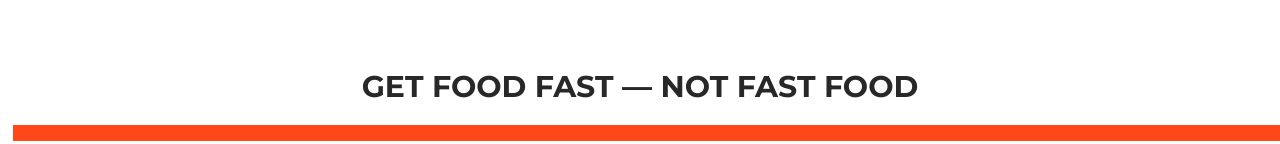
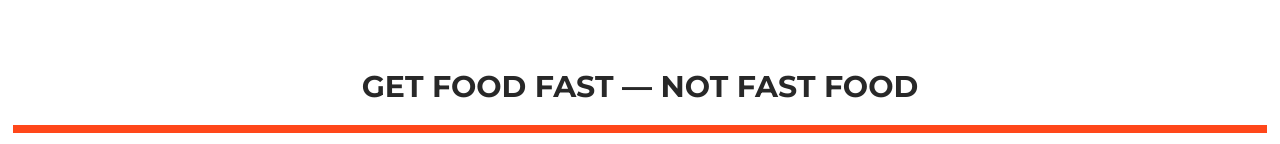
Before and after one commit to iamajaynayak/foodApp_template, a plain HTML site: page index.html in a window 1280 px wide. Shown: the part 810-954 px from the top of the page. Drawn offline with Linux system fonts and the light colour scheme; files whose address does not match are found by name.

Commit message:
Update style.css

```diff
--- a/css/style.css
+++ b/css/style.css
@@ -66,8 +66,8 @@ h2 {
 }
 h2:after {
 	display: block;
-	height: 2vh;
-	width: 100vw;
+	height: 1vh;
+	width: 100%;
 	content: " ";
 	background-color: #ff471a;
 	margin: 2rem auto;
```
